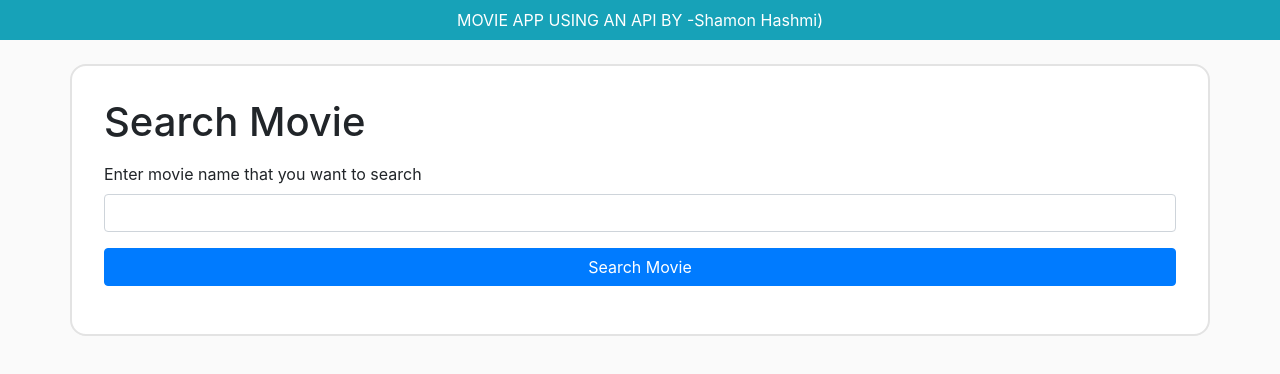
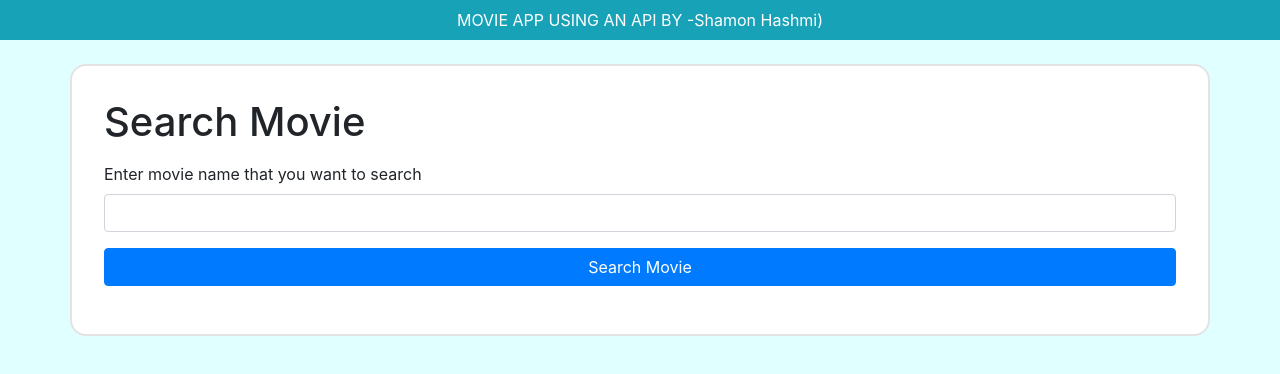
Before and after one commit to shamonhashmi/movie-api, a plain HTML site: page index.html in a window 1280 px wide. Drawn offline with nearby package versions, Linux system fonts and the light colour scheme.

Commit message:
background #fixed

```diff
--- a/design/styles.css
+++ b/design/styles.css
@@ -1,6 +1,6 @@
 body {
     margin-bottom: 2rem;
-    background-color: #fafafa;
+    background-color: lightcyan;
 }
 
 .search-card {
```
